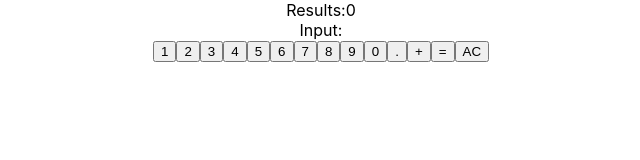
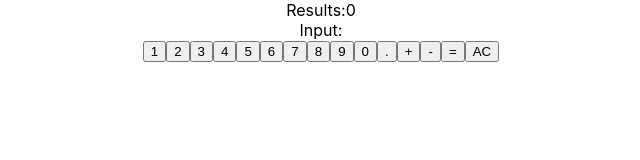
Before and after one commit to DerekPixel/javascript-calculator, a React (Create React App) app: page / in a window 1280 px wide. Shown: the top 160 px of the page, without its empty margins (319-959 px from the left). Built offline with nearby package versions, Linux system fonts and the light colour scheme; the HTML template or start-up script is replaced by a standard one.

Commit message:
added subtract button

```diff
--- a/src/components/Buttons.jsx
+++ b/src/components/Buttons.jsx
@@ -1,5 +1,5 @@
 
-const Buttons = ({handleNumber, handleAddition, handleEvalulation, handleClear}) => {
+const Buttons = ({handleNumber, handleOperations, handleEvalulation, handleClear}) => {
 
   const buttonProps = [
     {
@@ -167,9 +167,16 @@ const Buttons = ({handleNumber, handleAddition, handleEvalulation, handleClear})
       <button
         id='add'
         value='+'
-        onClick={handleAddition}
+        onClick={handleOperations}
       >
         +
+      </button>
+      <button
+        id='subtract'
+        value='-'
+        onClick={handleOperations}
+      >
+        -
       </button>
       <button
         id='equals'
```
